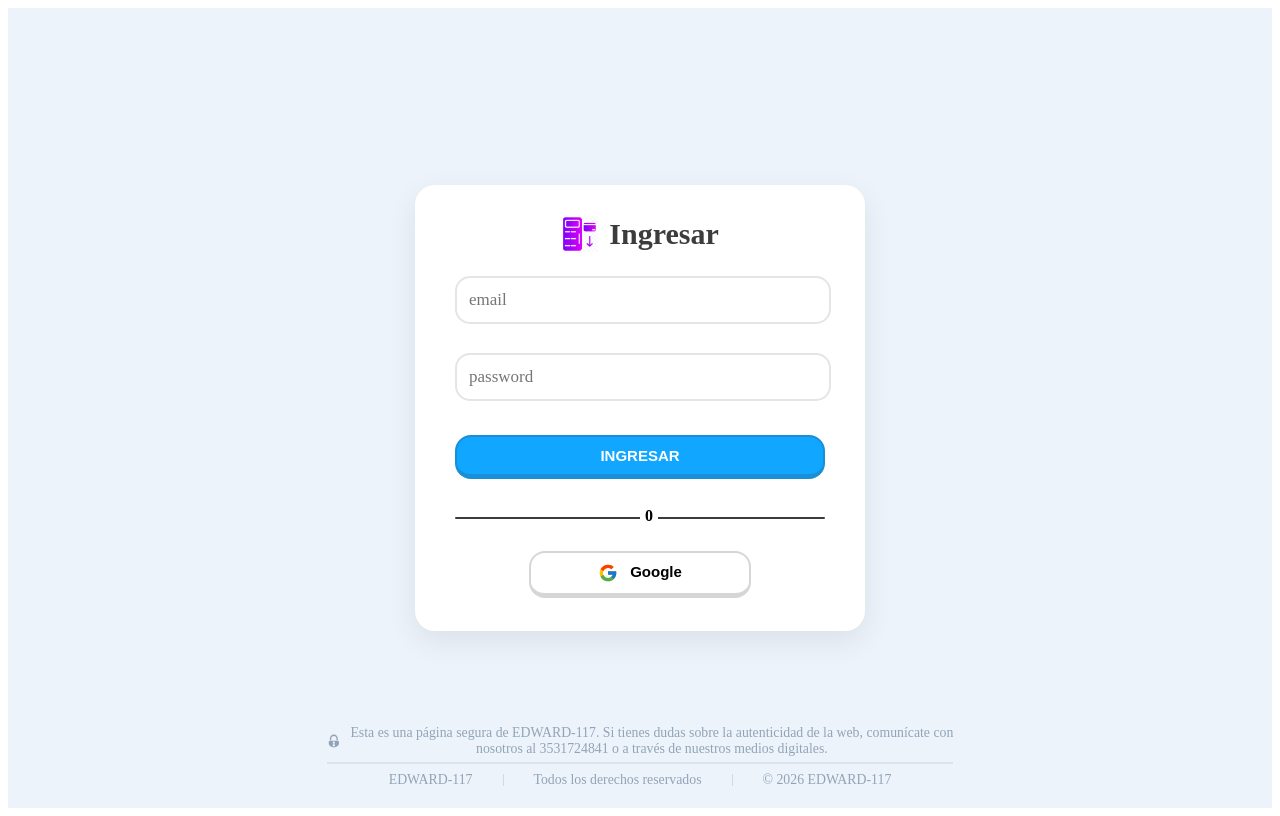
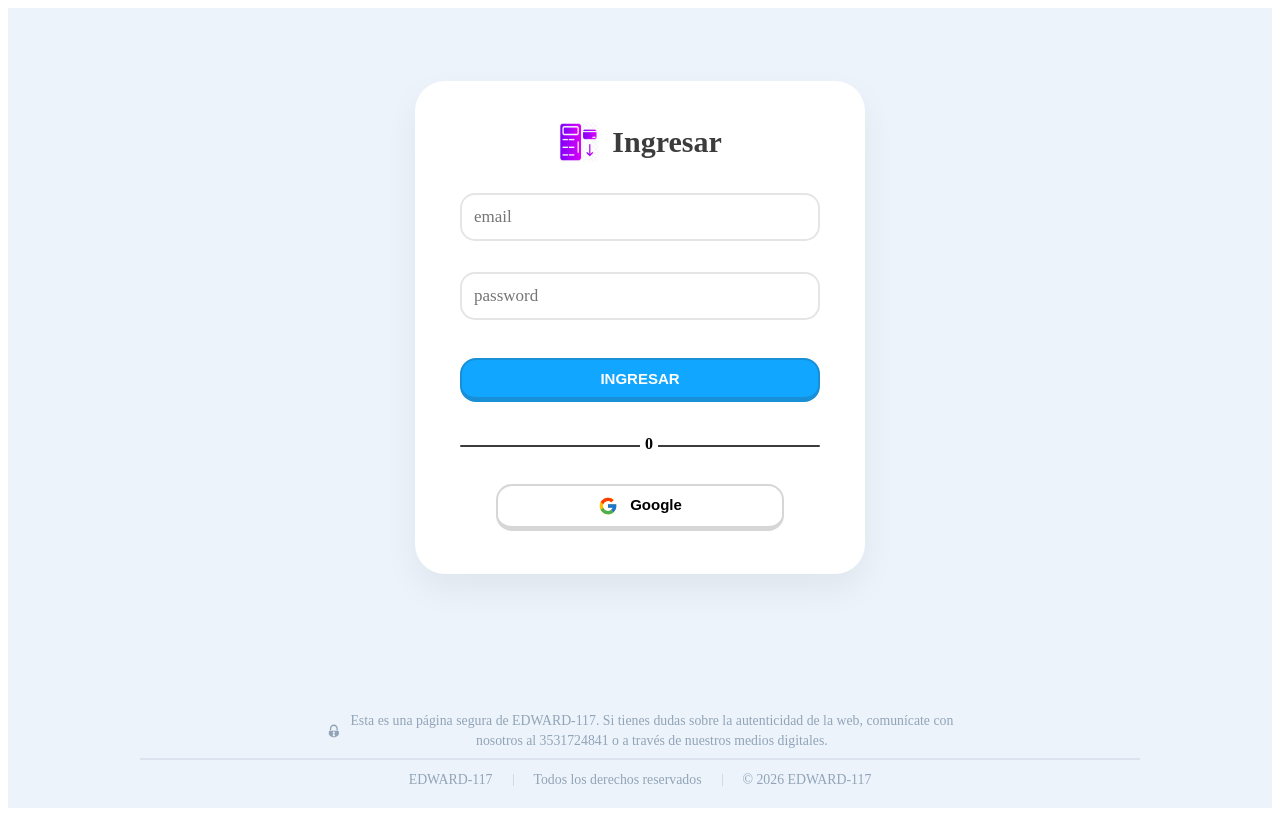
Before and after one commit to sampatbm3-star/Sistema-PuntoVenta, a React (Vite) app: page /login in a window 1280 px wide. Built offline with nearby package versions, Linux system fonts and the light colour scheme; no server answers.

Commit message:
Ajuste los margenes para movile y asi sea mas premium y dinamico segun el tipo de pantalla

```diff
--- a/src/components/organismos/Footer.tsx
+++ b/src/components/organismos/Footer.tsx
@@ -26,12 +26,13 @@ export function Footer() {
 const Container = styled.div`
   display: flex;
   flex-direction: column;
-  align-items: center; /* Centrar todo horizontalmente */
+  align-items: center;
   font-size: 13.8px;
   color: #91a4b7;
-  gap: 8px;
+  gap: 12px;
   width: 100%;
-  text-align: center; /* Centrar texto */
+  text-align: center;
+  padding: 0 20px; /* Margen lateral para móviles */
 
   .lock {
     border-bottom: 2px solid rgba(145, 164, 183, 0.2);
@@ -39,14 +40,34 @@ const Container = styled.div`
     display: flex;
     align-items: center;
     justify-content: center;
-    padding-bottom: 5px;
-    width: fit-content;
+    padding-bottom: 8px;
+    width: 100%;
+    max-width: 1000px; /* Suficiente para una sola línea en laptop */
+
+    @media (max-width: 900px) {
+      max-width: 500px; /* Se rompe en 2 líneas en pantallas medianas/chicas */
+    }
+
+    span {
+      line-height: 1.4;
+    }
   }
 
   .derechos {
     display: flex;
-    justify-content: center; /* Centrar los derechos */
-    gap: 30px; /* Espacio entre los textos */
+    justify-content: center;
+    gap: 20px;
+    flex-wrap: nowrap; /* Forzamos una sola línea para los créditos */
+
+    @media (max-width: 900px) {
+      gap: 10px;
+      font-size: 11px; /* Un poco más chico en móvil para que quepa en una línea */
+    }
+
+    @media (max-width: 480px) {
+      gap: 5px;
+      font-size: 10px;
+    }
 
     .separador {
       width: 1px;
@@ -57,6 +78,7 @@ const Container = styled.div`
 
     span {
       margin-top: 0;
+      white-space: nowrap;
     }
   }
 `;
--- a/src/components/organismos/formularios/InputText2.tsx
+++ b/src/components/organismos/formularios/InputText2.tsx
@@ -42,7 +42,8 @@ const Container = styled.div`
     padding: 12px;
     background: inherit;
     transition: border-color 0.2s;
-    width: 94%;
+    width: 100%;
+    box-sizing: border-box; /* Asegurar que el padding no expanda el ancho */
     &.disabled {
       color: #696969;
       background: #2d2d2d;
--- a/src/components/template/LoginTemplate.tsx
+++ b/src/components/template/LoginTemplate.tsx
@@ -1,8 +1,6 @@
 import styled from "styled-components";
 import { Title, InputText2, Btnsave, Linea, Footer, useAuthStore } from "../../index"; // Importamos ambos
 import { v } from "../../styles/variables";
-
-
 
 export function LoginTemplate() {
   const { loginGoogle } = useAuthStore();
@@ -51,23 +49,31 @@ const Container = styled.div`
   height: 100vh;
   height: 100dvh;
   display: flex;
-  justify-content: center;
+  flex-direction: column;
   align-items: center;
   background-color: ${(props) => props.theme.bgtotal};
   width: 100%;
-  flex-direction: column;
+  box-sizing: border-box;
+  padding-bottom: 20px;
+  position: relative;
   overflow: hidden;
-  position: relative;
+
+  @media (max-height: 650px) {
+    height: auto;
+    min-height: 100vh;
+    overflow-y: auto;
+  }
 
   & > *:last-child {
-    position: absolute;
-    bottom: 20px;
+    margin-top: auto;
+    padding-top: 10px;
     width: 100%;
     display: flex;
     justify-content: center;
   }
 
   .ContentCard {
+    margin: auto;
     width: 100%;
     max-width: 450px;
     display: flex;
@@ -75,27 +81,35 @@ const Container = styled.div`
     align-items: center;
     padding: 20px;
 
+    @media (max-width: 480px) {
+      padding: 15px;
+    }
+
     .card {
       background-color: ${(props) => props.theme.bg};
-      padding: 30px 40px;
-      border-radius: 20px;
+      padding: 40px 45px;
+      border-radius: 30px; /* Bordes más suaves para look premium */
       width: 100%;
       display: flex;
       flex-direction: column;
-      gap: 15px;
+      gap: 20px;
       text-align: center;
-      box-shadow: 0 10px 30px rgba(0,0,0,0.08);
+      box-shadow: 0 15px 35px rgba(0,0,0,0.06);
+
+      @media (max-width: 480px) {
+        padding: 30px 25px; /* Reducir padding interno en móviles para que no se vea tan apretado */
+      }
 
       .tituloContainer {
         display: flex;
         align-items: center;
         justify-content: center;
-        gap: 10px;
-        margin-bottom: 8px;
+        gap: 12px;
+        margin-bottom: 10px;
 
         .logoTitle {
-          width: 38px;
-          height: 38px;
+          width: 42px;
+          height: 42px;
           object-fit: contain;
           animation: flotar 1.7s ease-in-out infinite alternate;
         }
@@ -104,7 +118,7 @@ const Container = styled.div`
       form {
         display: flex;
         flex-direction: column;
-        gap: 14px;
+        gap: 16px;
         .form__field:focus{
           outline: none;
           border-color: #11A6FF;
@@ -112,7 +126,7 @@ const Container = styled.div`
         .btnContainer {
           display: flex;
           justify-content: center;
-          margin-top: 8px;
+          margin-top: 10px;
           width: 100%;
         }
       }
@@ -122,8 +136,11 @@ const Container = styled.div`
         justify-content: center;
         width: 100%;
         button {
-          width: 60%;
+          width: 80%; /* Un poco más ancho en móviles para mejor usabilidad */
           justify-content: center;
+          @media (max-width: 480px) {
+            width: 100%;
+          }
         }
       }
     }
```
Also changed, not shown: src/App.tsx (+1 -6 lines).
